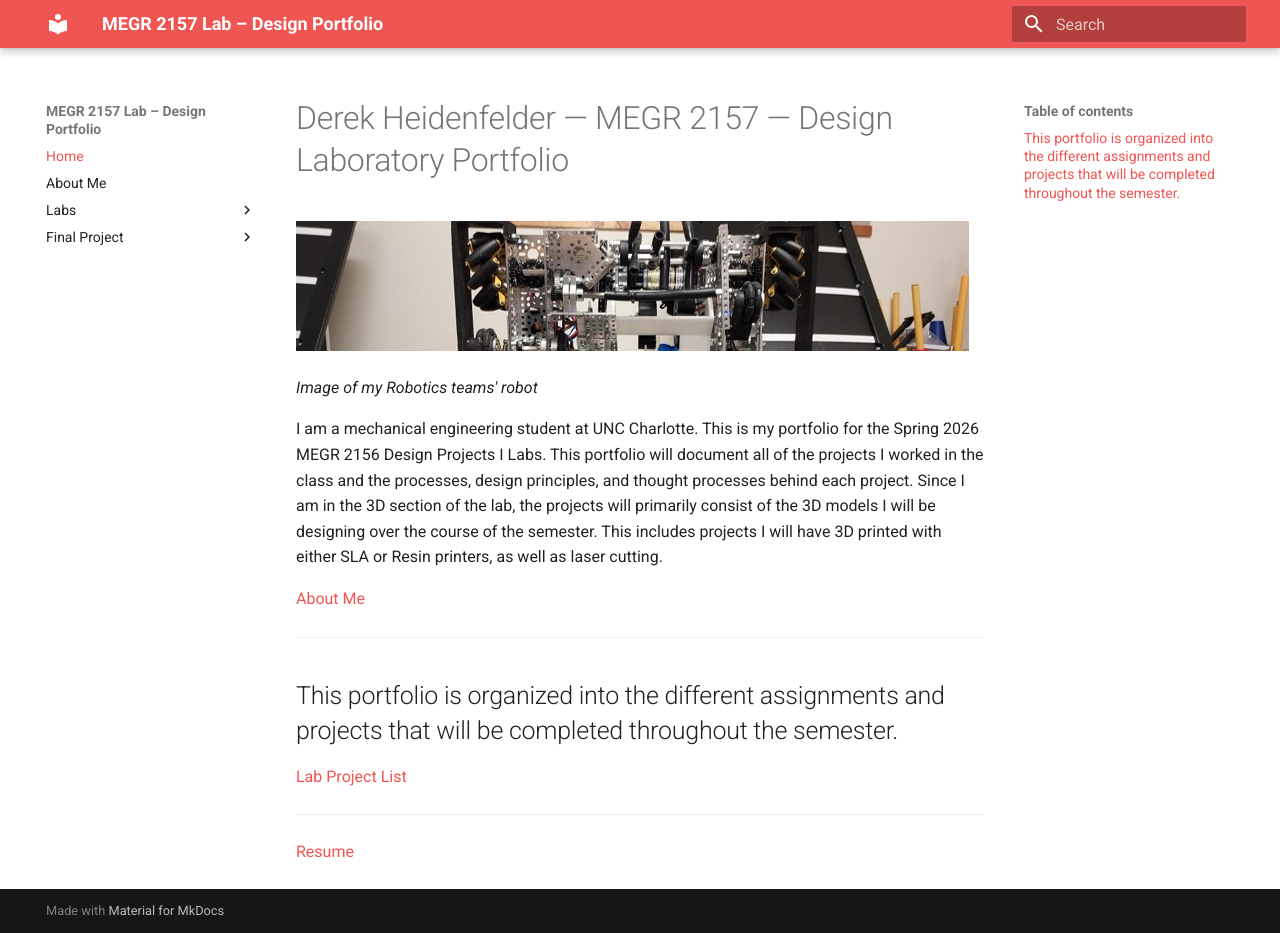
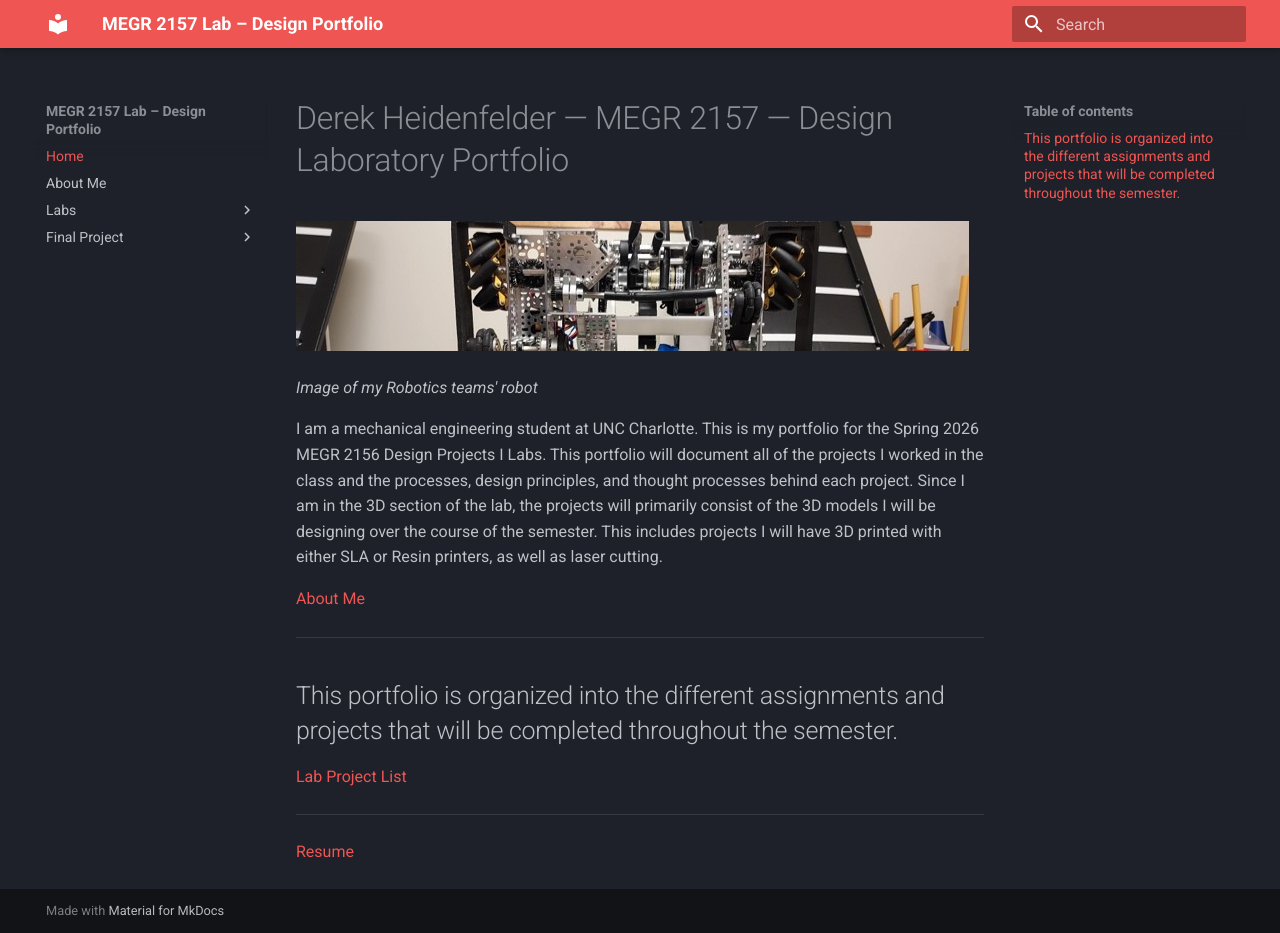
Before and after one commit to dheidenf-beep/DerekH-MEGR2157-LAB-Portfolio, an MkDocs documentation site: the page built from docs/index.md, in a window 1280 px wide and 933 px high. Built offline with MkDocs 1.6.1 and Material for MkDocs 9.7.7, drawn with Linux system fonts in a browser that asks for light colours.

Commit message:
Fix typo in theme palette scheme key

```diff
--- a/mkdocs.yml
+++ b/mkdocs.yml
@@ -4,7 +4,7 @@ site_description: Lab Design portfolio documentation
 theme:
   name: material
   palette:
-    sheme: slate
+    scheme: slate
     primary: red
   features:
     - navigation.instant
```
